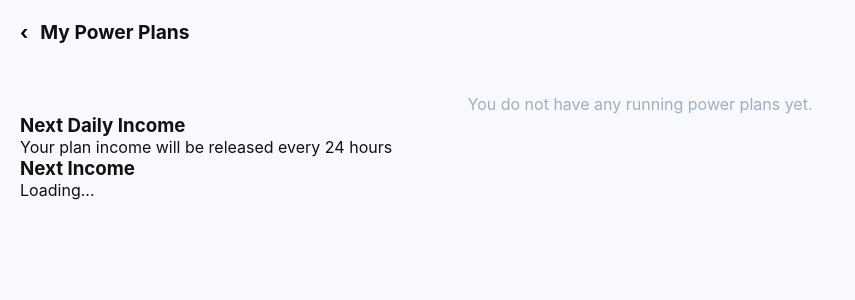
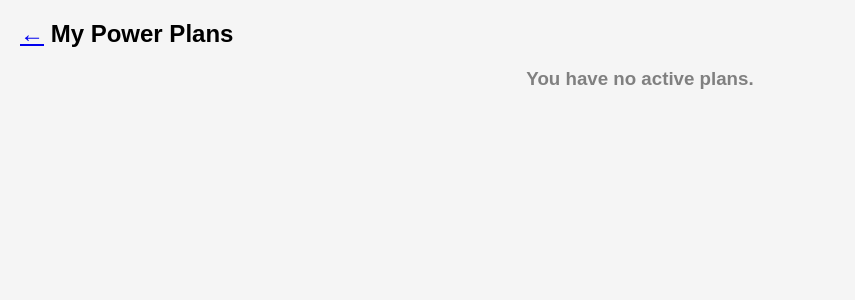
Before and after one commit to williamsdarkwa4-star/creston-app, a Flask app: template templates/my_plans.html in a window 1280 px wide. Shown: the top 300 px of the page, without its empty margins (0-855 px from the left). Run offline with Flask 3, Linux system fonts and the light colour scheme; the template is opened without the code that fills it, so the values that code supplies are empty; some libraries are stand-ins or nearby versions.

Commit message:
Refactor my_plans.html for improved structure and style

```diff
--- a/templates/my_plans.html
+++ b/templates/my_plans.html
@@ -3,146 +3,148 @@
 <head>
 <meta charset="UTF-8">
 <meta name="viewport" content="width=device-width, initial-scale=1.0">
-    <title>Creston - My Plans</title>
+<title>My Power Plans</title>
+
 <style>
-        * { margin:0; padding:0; box-sizing:border-box; font-family:-apple-system,sans-serif; }
-        body { background-color:#f7f9fc; padding:20px; color:#111111; }
-        .hdr { display:flex; align-items:center; gap:12px; margin-bottom:24px; font-weight:bold; font-size:1.2rem; }
-        .plan-card { background:#ffffff; border-radius:20px; padding:20px; margin-bottom:16px; box-shadow:0 4px 12px rgba(0,0,0,0.02); border:1px solid #edf2f7; }
-        .row-split { display:flex; justify-content:between; margin-bottom:8px; font-size:0.9rem; }
-    <style>
-<div class="countdown-box">
-    <h3>⏳ Next Daily Income</h3>
-    <p id="countdown{{ loop.index }}">24:00:00</p>
+*{
+    margin:0;
+    padding:0;
+    box-sizing:border-box;
+    font-family:Arial,sans-serif;
+}
+
+body{
+    background:#f5f5f5;
+    padding:20px;
+}
+
+.hdr{
+    font-size:24px;
+    font-weight:bold;
+    margin-bottom:20px;
+}
+
+.plan-card{
+    background:#fff;
+    border-radius:15px;
+    padding:20px;
+    margin-bottom:20px;
+    box-shadow:0 2px 10px rgba(0,0,0,.08);
+}
+
+.row{
+    display:flex;
+    justify-content:space-between;
+    margin:10px 0;
+}
+
+.countdown{
+    margin-top:15px;
+    background:#111;
+    color:#ccff00;
+    text-align:center;
+    padding:15px;
+    border-radius:12px;
+}
+
+.timer{
+    font-size:28px;
+    font-weight:bold;
+}
+</style>
+
+</head>
+
+<body>
+
+<div class="hdr">
+<a href="/profile">←</a>
+My Power Plans
+</div>
+
+{% if active_plans %}
+
+{% for plan in active_plans %}
+
+<div class="plan-card">
+
+<h2>Creston Plan {{ plan.plan_type }}</h2>
+
+<div class="row">
+<span>Investment</span>
+<span>GHS {{ plan.purchase_price }}</span>
+</div>
+
+<div class="row">
+<span>Daily Income</span>
+<span>GHS {{ plan.daily_yield }}</span>
+</div>
+
+<div class="row">
+<span>Activated</span>
+<span>{{ plan.date_activated }}</span>
+</div>
+
+<div class="countdown">
+
+<div>Next Daily Income</div>
+
+<div
+class="timer"
+id="timer{{ loop.index }}">
+24:00:00
+</div>
+
+</div>
+
 </div>
 
 <script>
+
 (function(){
 
-    let endTime = new Date("{{ plan.date_activated }}").getTime() + 86400000;
+let endTime = new Date("{{ plan.date_activated }}").getTime()+86400000;
 
 function update(){
 
-        let now = new Date().getTime();
-        let diff = endTime - now;
+let now=new Date().getTime();
 
-        if(diff < 0){
-            diff = 0;
+let diff=endTime-now;
+
+if(diff<0){
+diff=0;
 }
 
-        let h = Math.floor(diff / 3600000);
-        let m = Math.floor((diff % 3600000) / 60000);
-        let s = Math.floor((diff % 60000) / 1000);
+let h=Math.floor(diff/3600000);
 
-        document.getElementById("countdown{{ loop.index }}").innerHTML =
-            String(h).padStart(2,'0') + ":" +
-            String(m).padStart(2,'0') + ":" +
-            String(s).padStart(2,'0');
+let m=Math.floor((diff%3600000)/60000);
+
+let s=Math.floor((diff%60000)/1000);
+
+document.getElementById("timer{{ loop.index }}").innerHTML=
+String(h).padStart(2,"0")+":"+
+String(m).padStart(2,"0")+":"+
+String(s).padStart(2,"0");
 
 }
 
 update();
+
 setInterval(update,1000);
 
 })();
+
 </script>
 
-    </style>
-</head>
-    <script>
-function startCountdown(targetTime) {
+{% endfor %}
 
-    function updateTimer() {
+{% else %}
 
-        let now = new Date().getTime();
-        let distance = targetTime - now;
-
-        if (distance <= 0) {
-            document.getElementById("countdown").innerHTML =
-            "Income Ready";
-
-            return;
-        }
-
-        let hours = Math.floor(
-            (distance % (1000 * 60 * 60 * 24)) / (1000 * 60 * 60)
-        );
-
-        let minutes = Math.floor(
-            (distance % (1000 * 60 * 60)) / (1000 * 60)
-        );
-
-        let seconds = Math.floor(
-            (distance % (1000 * 60)) / 1000
-        );
-
-        document.getElementById("countdown").innerHTML =
-        hours + "h : " + minutes + "m : " + seconds + "s";
-    }
-
-    updateTimer();
-    setInterval(updateTimer, 1000);
-}
-
-
-// 24 hours from activation time
-let activated = new Date("{{ active_plans[0]['date_activated'] }}").getTime();
-
-let nextIncome = activated + (24 * 60 * 60 * 1000);
-
-startCountdown(nextIncome);
-
-</script>
-<body>
-    <div class="hdr"><a href="/profile" style="text-decoration:none; color:black;">‹</a> My Power Plans</div>
-
-    {% if active_plans %}
-        {% for plan in active_plans %}
-        <div class="plan-card">
-            <div style="font-weight:bold; font-size:1.1rem; margin-bottom:12px; color:#2d3748;">⚡ CRESTON Plan #{{ plan.plan_type }}</div>
-            <div class="row-split"><span>Invested Capital:</span><span style="font-weight:bold;">GHS {{ plan.purchase_price }}</span></div>
-            <div class="row-split"><span>Daily Yield Rate:</span><span style="color:#34d399; font-weight:bold;">+GHS {{ plan.daily_yield }}</span></div>
-            <div class="row-split"><span>Activation Date:</span><span style="color:#718096;">{{ plan.date_activated }}</span></div>
-        </div>
-        {% endfor %}
-    {% else %}
-        <div style="text-align:center; color:#a0aec0; margin-top:50px;">You do not have any running power plans yet.</div>
+<h3 style="text-align:center;color:grey;">
+You have no active plans.
+</h3>
 
 {% endif %}
-    <div class="income-timer">
-    <h3>Next Daily Income</h3>
-    <div id="timer">{{ countdown }}</div>
-    <p>Your plan income will be released every 24 hours</p>
-</div>
-<div class="countdown-box">
-    <h3>Next Income</h3>
-    <p id="countdown">Loading...</p>
-</div>
-<script>
-let seconds = "{{ countdown }}";
 
-if(seconds.includes(":")){
-    let t = seconds.split(":");
-    let total =
-    parseInt(t[0])*3600 +
-    parseInt(t[1])*60 +
-    parseInt(t[2]);
-
-    setInterval(()=>{
-        if(total > 0){
-            total--;
-
-            let h=Math.floor(total/3600);
-            let m=Math.floor((total%3600)/60);
-            let s=total%60;
-
-            document.getElementById("timer").innerHTML =
-            String(h).padStart(2,'0')+":"+
-            String(m).padStart(2,'0')+":"+
-            String(s).padStart(2,'0');
-        }
-    },1000);
-}
-</script>
 </body>
 </html>
```
Lines whose indentation alone changed are shown as unchanged.
